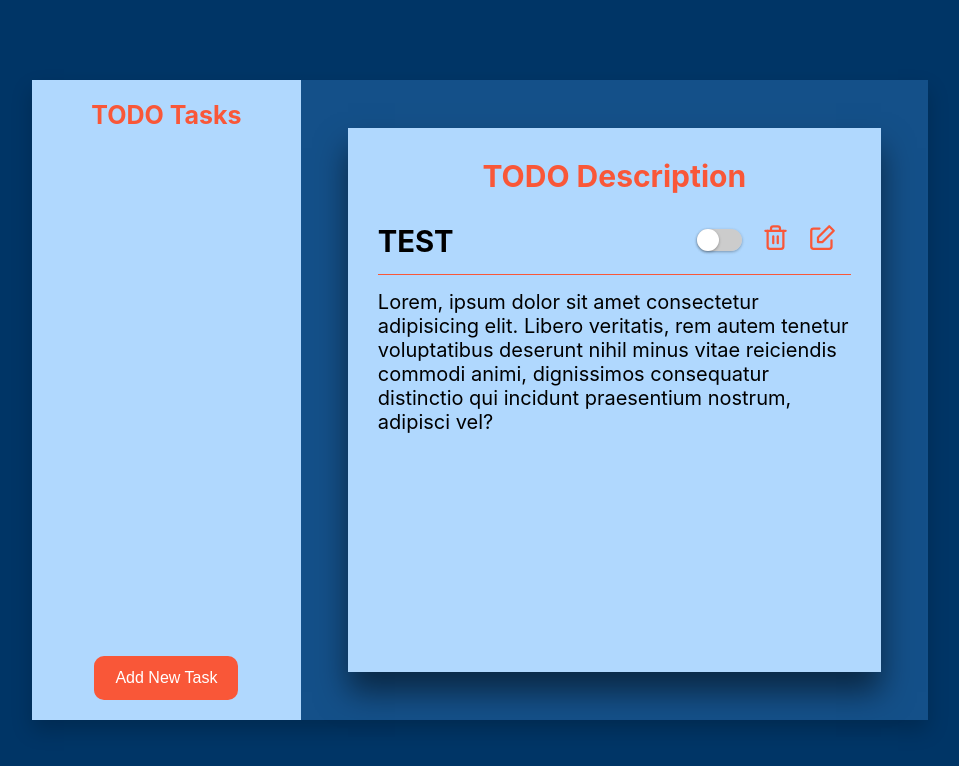
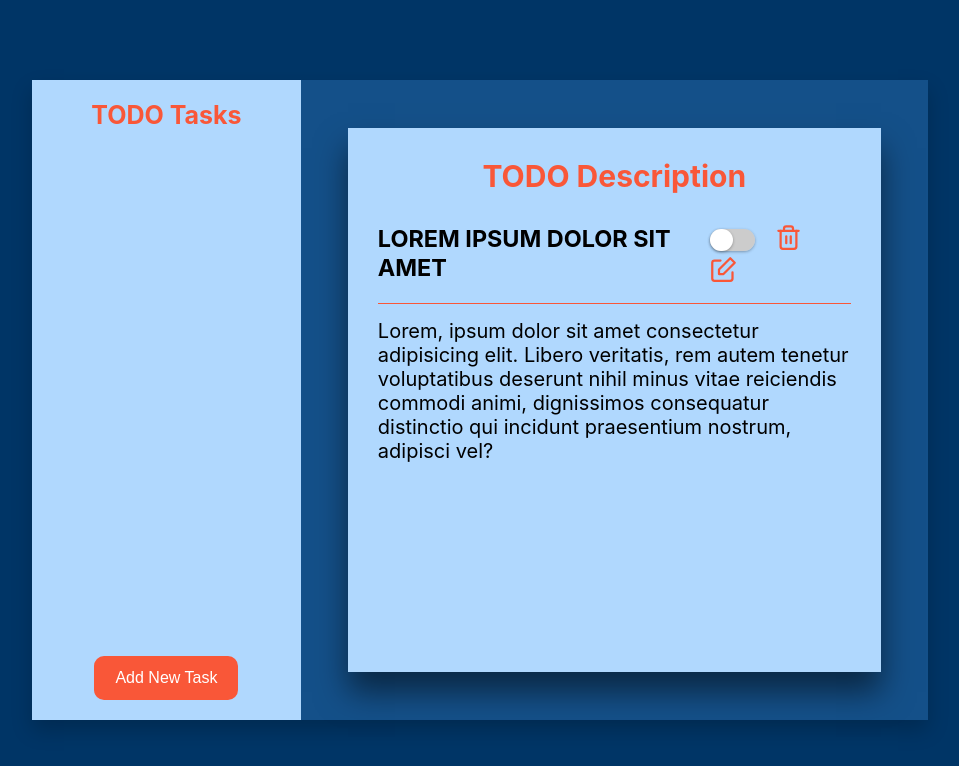
Before and after one commit to nima-ca/Todo-App, a React (Create React App) app: page / in a window 1280 px wide. Shown: the top 766 px of the page, without its empty margins (160-1119 px from the left). Built offline with nearby package versions, Linux system fonts and the light colour scheme.

Commit message:
task panel title refactored

```diff
--- a/src/Components/Task/TaskPanel.js
+++ b/src/Components/Task/TaskPanel.js
@@ -10,7 +10,7 @@ const TaskPanel = (props) => {
         <h2 className={styles.header}>TODO Description</h2>
         <div>
           <div className={styles.title}>
-            <h3>test</h3>
+            <h3>Lorem ipsum dolor sit amet</h3>
             <div className={styles.icons}>
               <SwitchButton />
               <img src={Delete} alt="" />
--- a/src/Components/Task/TaskPanel.module.css
+++ b/src/Components/Task/TaskPanel.module.css
@@ -26,7 +26,7 @@
   border-bottom: 1px solid var(--color-tertiary);
   margin-bottom: 1.5rem;
   padding-bottom: 1.5rem;
-  font-size: 2.5rem;
+  font-size: 2rem;
   text-transform: uppercase;
   display: flex;
   justify-content: space-between;
```
